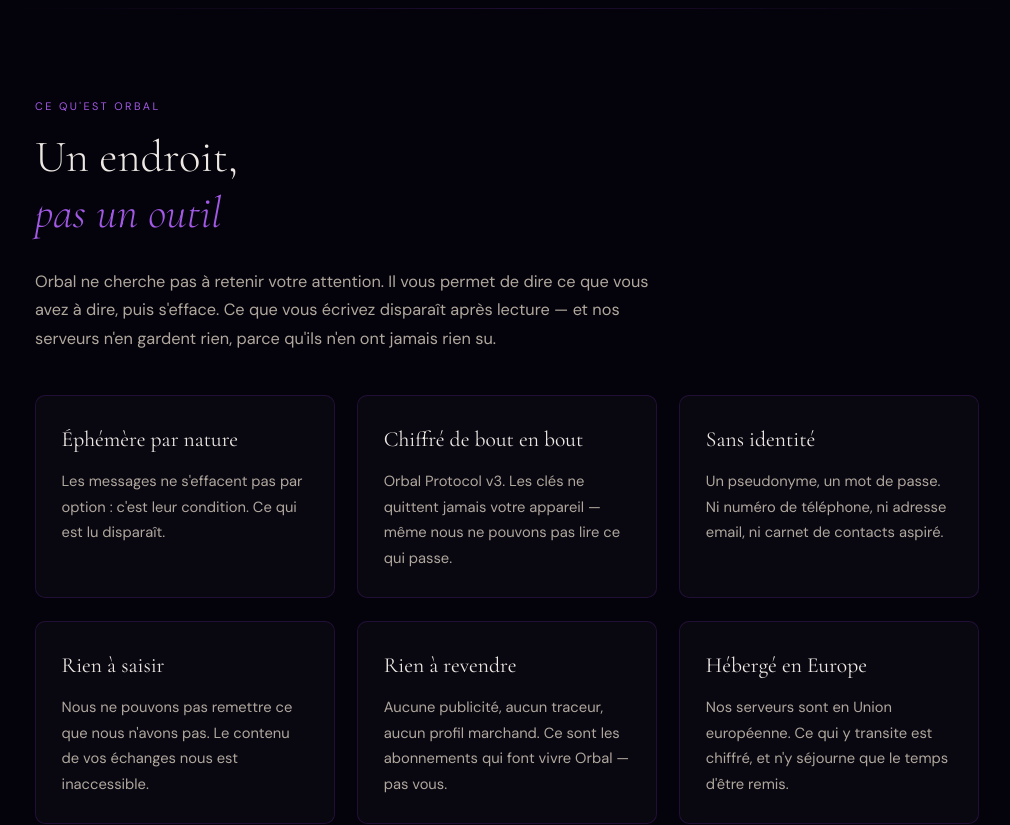
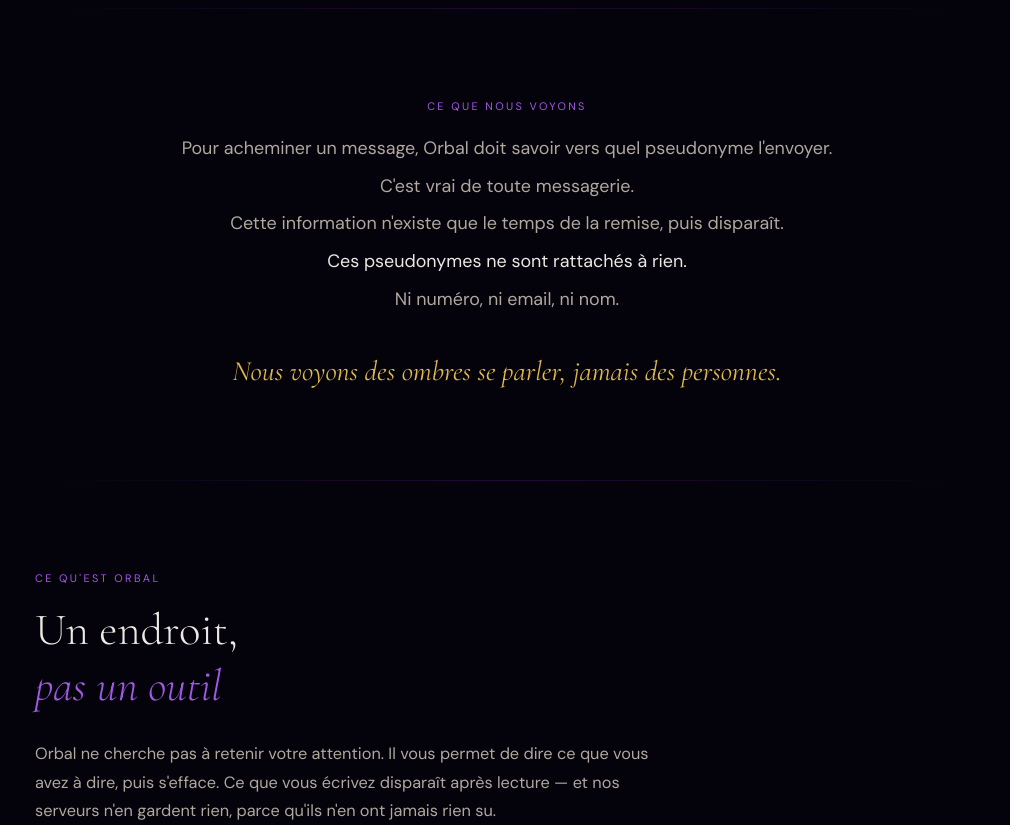
Before and after one commit to alcorb-genesis/orbal-site, a Next.js app: page / in a window 1280 px wide. Shown: the part 800-1625 px from the top of the page, without its empty margins (133-1143 px from the left). Built offline with nearby package versions, Linux system fonts and the light colour scheme.

Commit message:
Vitrine : section Ce que nous voyons (metadonnees assumees), formulation revente corrigee

```diff
--- a/pages/index.js
+++ b/pages/index.js
@@ -31,6 +31,10 @@
   .title em { font-style: italic; color: var(--purple-light); }
   .lead { color: var(--off); font-size: 1.02rem; max-width: 40rem; }
 
+  .ombres { text-align: center; }
+  .ombres-txt { color: var(--off); font-size: clamp(.98rem, 2.4vw, 1.12rem); line-height: 2.1; max-width: 42rem; margin: 0 auto; }
+  .ombres-fort { color: var(--white); }
+  .ombres-chute { font-style: italic; color: var(--gold); font-size: clamp(1.25rem, 3.4vw, 1.75rem); margin-top: 2rem; line-height: 1.5; }
   .grid { display: grid; grid-template-columns: repeat(auto-fit, minmax(15rem, 1fr)); gap: 1.4rem; margin-top: 2.6rem; }
   .card { border: 1px solid var(--border); border-radius: 10px; padding: 1.6rem; background: rgba(14,13,20,0.6); }
   .card h3 { font-family: 'Cormorant Garamond', serif; font-size: 1.35rem; font-weight: 400; margin-bottom: .6rem; }
@@ -100,6 +104,21 @@
 
       <div className="divider" />
 
+      {/* CE QUE NOUS VOYONS */}
+      <section className="ombres">
+        <div className="label">Ce que nous voyons</div>
+        <p className="ombres-txt">
+          Pour acheminer un message, Orbal doit savoir vers quel pseudonyme l'envoyer.<br />
+          C'est vrai de toute messagerie.<br />
+          Cette information n'existe que le temps de la remise, puis disparaît.<br />
+          <span className="ombres-fort">Ces pseudonymes ne sont rattachés à rien.</span><br />
+          Ni numéro, ni email, ni nom.
+        </p>
+        <p className="ombres-chute serif">Nous voyons des ombres se parler, jamais des personnes.</p>
+      </section>
+
+      <div className="divider" />
+
       {/* CE QU'EST ORBAL */}
       <section>
         <div className="label">Ce qu'est Orbal</div>
@@ -128,7 +147,7 @@
           </div>
           <div className="card">
             <h3>Rien à revendre</h3>
-            <p>Aucune publicité, aucun traceur, aucun profil marchand. Ce sont les abonnements qui font vivre Orbal — pas vous.</p>
+            <p>Aucune publicité, aucun traceur, aucun profil marchand. Ce sont les abonnements qui font vivre Orbal — pas la revente de ce que vous confiez.</p>
           </div>
           <div className="card">
             <h3>Hébergé en Europe</h3>
```
